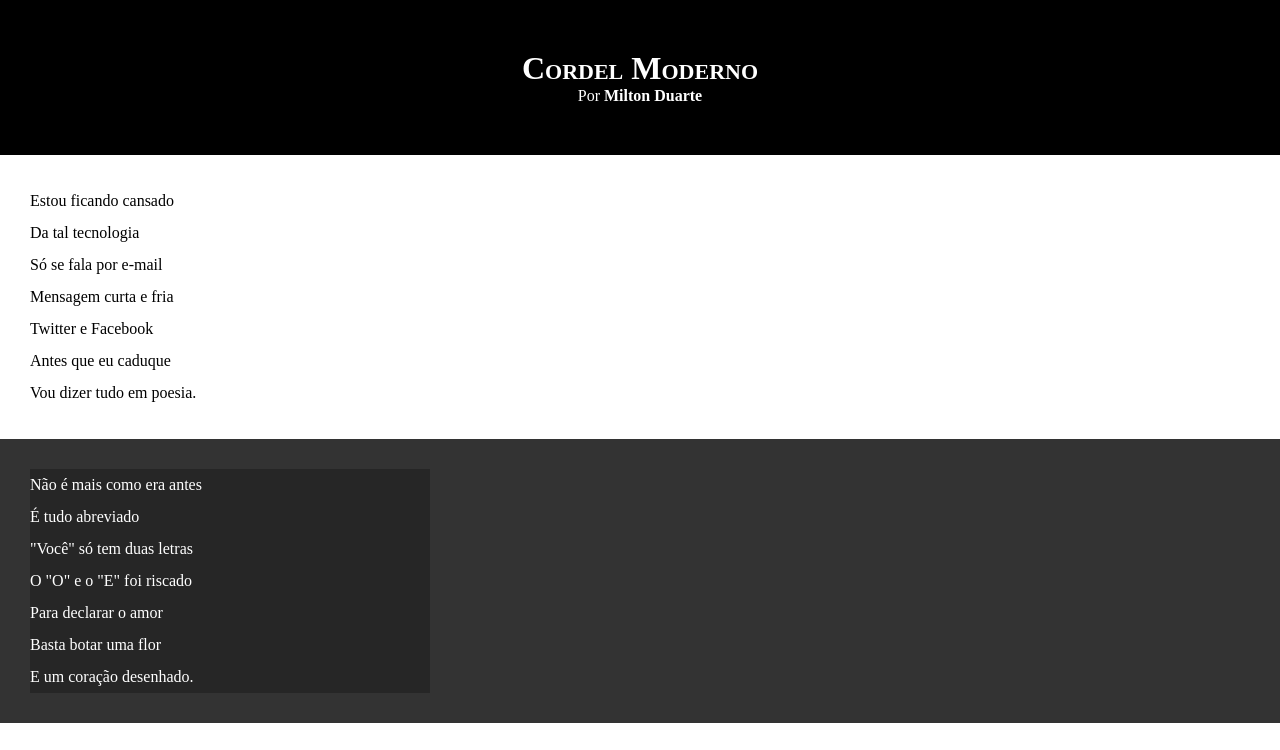
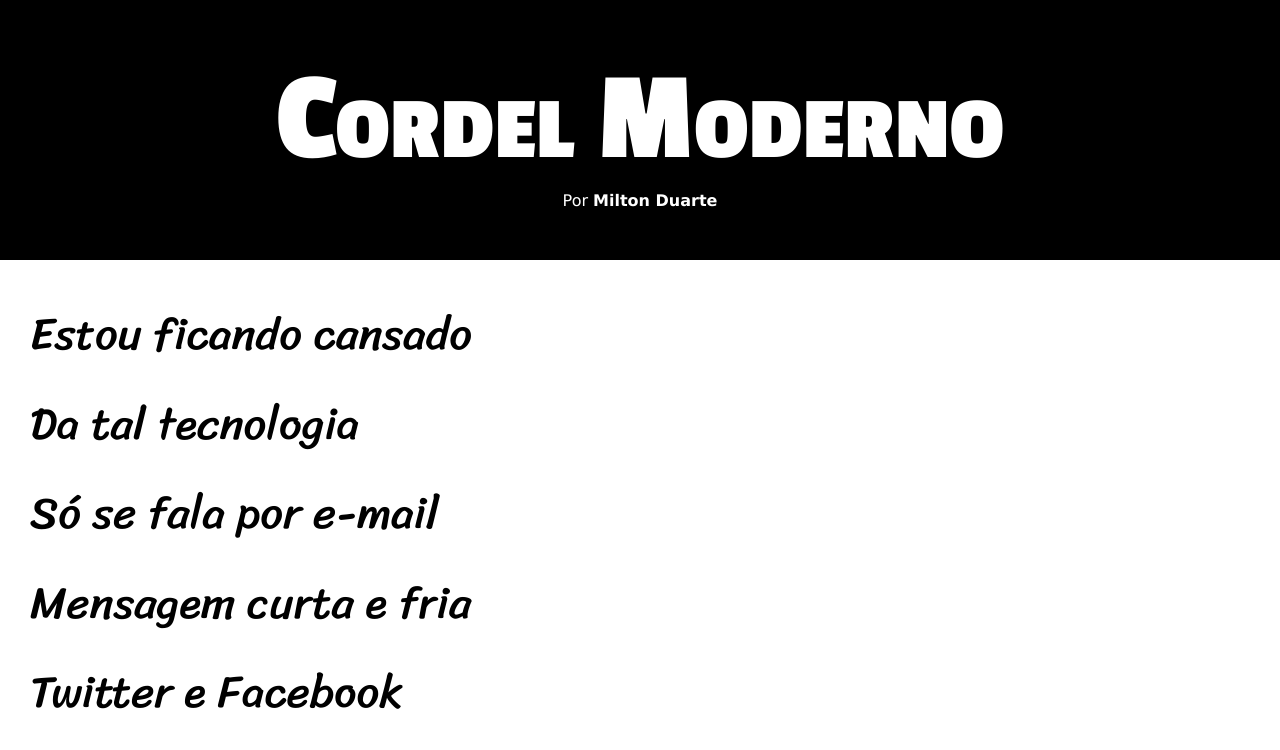
Before and after one commit to wevertondasilva/html-css, a plain HTML site: page Desafios/desafio012/index.html in a window 1280 px wide. Shown: the top 750 px of the page. Drawn offline with Linux system fonts and the light colour scheme.

Commit message:
atualizei o estilo desafio12

```diff
--- a/Desafios/desafio012/estilostyle.css
+++ b/Desafios/desafio012/estilostyle.css
@@ -1,13 +1,26 @@
 @charset "utf-8";
+
+@import url('https://fonts.googleapis.com/css2?family=Passion+One:wght@400;700;900&display=swap');
+
+@import url('https://fonts.googleapis.com/css2?family=Sriracha&display=swap');
+
+:root {
+    --fonte1: Verdana, Geneva, Tahoma, sans-serif;
+    --fonte2: "Passion One", sans-serif;
+    --fonte3: "Sriracha", 'cursive';
+
+}
 
 *{
     margin: 0px;
     padding: 0px;
+    font-size: 1em;
 }
 
 html, body {
     min-height: 100vh;
     background-color: darkgray;
+    font-family: var(--fonte1);
 }
 
 header {
@@ -19,6 +32,8 @@ header {
 header > h1 {
     padding-top: 50px;
     font-variant: small-caps;
+    font-family: var(--fonte2);
+    font-size: 10vw;
 }
 
 header > p {
@@ -39,8 +54,9 @@ section {
     padding-top: 10vh;
     padding-bottom: 10vh;
     line-height: 2em;
-    padding: 30px
-    ;
+    padding: 30px;
+    font-family: var(--fonte3);
+    font-size: 3.5vw;
 }
 
 section.normal {
@@ -54,7 +70,8 @@ section.imagem {
 }
 
 section.imagem > p {
-    width: 400px;
+    display: inline-block;
+    padding: 5px;
     background-color: rgba(0, 0, 0, 0.253);
 }
 
```
